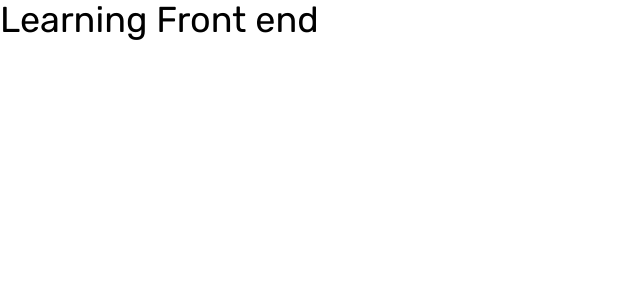
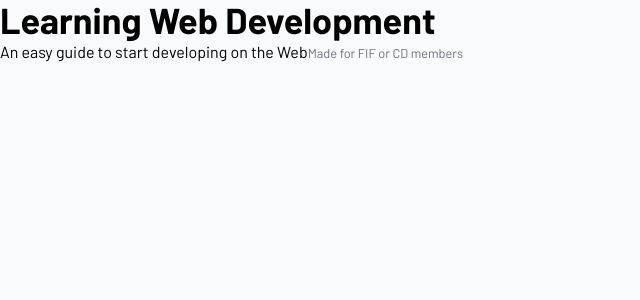
Before and after one commit to diegogama8934/frontend-learning, a Next.js app: page / in a window 1280 px wide. Shown: the top 300 px of the page, without its empty margins (0-640 px from the left). Built offline with nearby package versions, Linux system fonts and the light colour scheme.

Commit message:
add: few styles on main page

```diff
--- a/src/app/layout.tsx
+++ b/src/app/layout.tsx
@@ -1,8 +1,8 @@
 import type { Metadata } from "next";
-import { Rubik } from "next/font/google";
+import { Barlow } from "next/font/google";
 import "./globals.css";
 
-const rubik = Rubik({ subsets: ["latin"] });
+const rubik = Barlow({ weight: ["100", "200", "300", "400", "500", "600", "700", "800", "900"], subsets: ["latin"] });
 
 export const metadata: Metadata = {
   title: "Learning FrontEnd",
--- a/src/app/page.tsx
+++ b/src/app/page.tsx
@@ -2,8 +2,10 @@ import Image from "next/image";
 
 export default function Home() {
   return (
-    <main className="">
-      <h1 className="text-4xl">Learning Front end</h1>
+    <main className="h-[300px] bg-gray-50">
+      <h1 className="text-4xl font-bold">Learning Web Development</h1>
+      <span>An easy guide to start developing on the Web</span>
+      <small className="text-gray-500">Made for FIF or CD members</small>
     </main>
   );
 }
```
